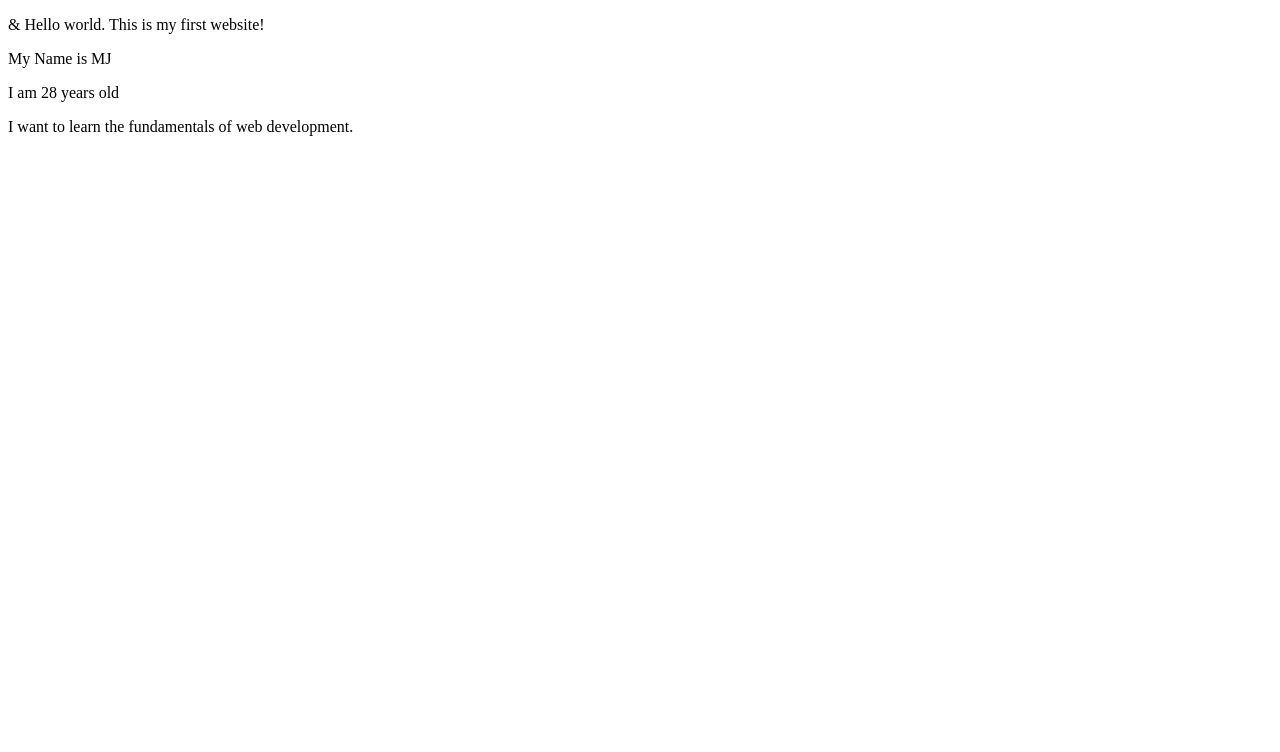
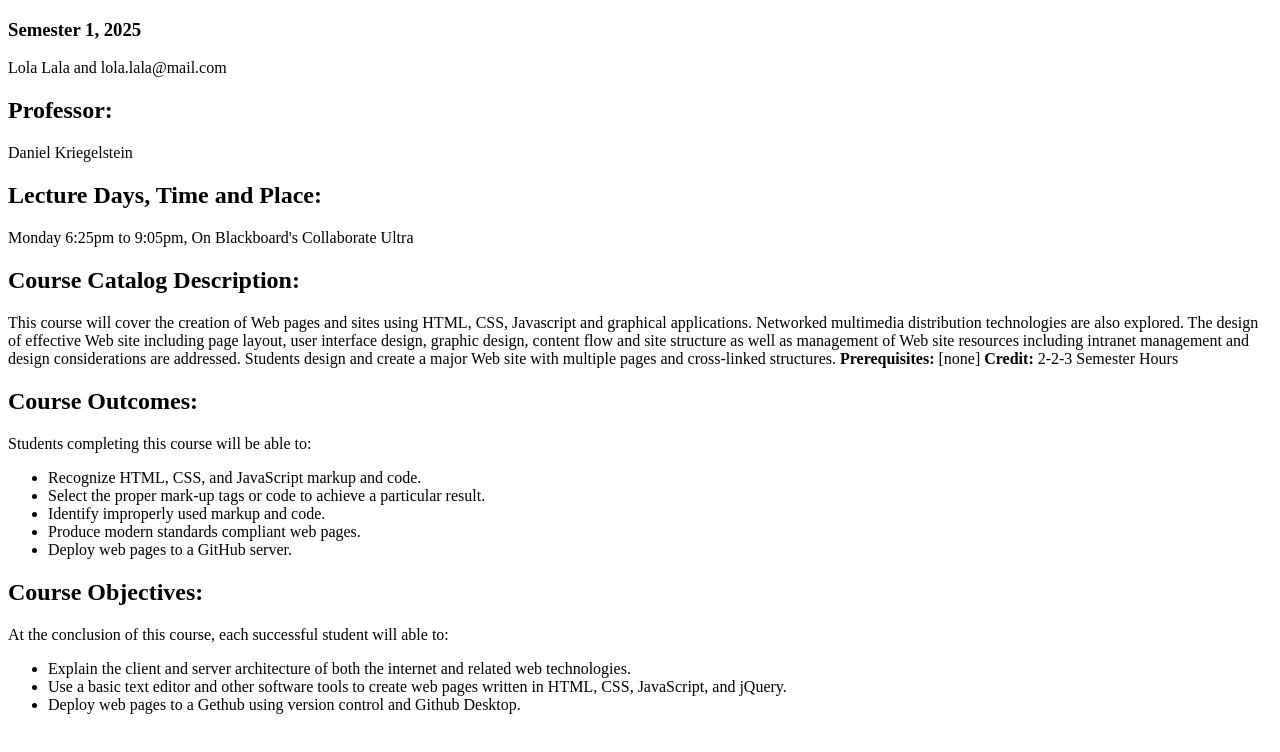
Before and after one commit to mjoeli/WebFundamentals, a plain HTML site: page index.html in a window 1280 px wide. Drawn offline with Linux system fonts and the light colour scheme.

Commit message:
Update index.html
Lab 2

```diff
--- a/index.html
+++ b/index.html
@@ -2,12 +2,34 @@
 <html lang="en">
 <head>
 	<meta charset="utf-8">
-	<title>Internet Technologies and Web Design</title>
+	<title><h1>Internet Technologies and Web Design</h1></title>
 </head>
 <body>
-	<p>&amp; Hello world. This is my first website!</p>
-	<p>My Name is MJ</p>
-	<p>I am 28 years old</p>
-	<p>I want to learn the fundamentals of web development.</p>
+  <h3>Semester 1, 2025</h3>
+	<p>Lola Lala and lola.lala@mail.com</p>
+  <h2>Professor:</h2>
+  <p>Daniel Kriegelstein</p>
+  <h2>Lecture Days, Time and Place:</h2>
+	<p>Monday 6:25pm to 9:05pm, On Blackboard's Collaborate Ultra</p>
+  <h2>Course Catalog Description:</h2>
+	<p>This course will cover the creation of Web pages and sites using HTML, CSS, Javascript and graphical applications. Networked multimedia distribution technologies are also explored. The design of effective Web site including page layout, user interface design, graphic design, content flow and site structure as well as management of Web site resources including intranet management and design considerations are addressed. Students design and create a major Web site with multiple pages and cross-linked structures. <strong>Prerequisites:</strong> [none] <strong>Credit:</strong> 2-2-3 Semester Hours</p>
+	<h2>Course Outcomes:</h2>
+  <p>Students completing this course will be able to:
+  <ul>
+    <li>Recognize HTML, CSS, and JavaScript markup and code.</li>
+    <li>Select the proper mark-up tags or code to achieve a particular result.</li>
+    <li>Identify improperly used markup and code.</li>
+    <li>Produce modern standards compliant web pages.</li>
+    <li>Deploy web pages to a GitHub server.</li>
+  </ul>
+  </p>
+  <h2>Course Objectives:</h2>
+  <p>At the conclusion of this course, each successful student will able to:
+  <ul>
+    <li>Explain the client and server architecture of both the internet and related web technologies.</li>
+    <li>Use a basic text editor and other software tools to create web pages written in HTML, CSS, JavaScript, and jQuery.</li>
+    <li>Deploy web pages to a Gethub using version control and Github Desktop.</li>
+  </ul>
+  </p>
 </body>
 </html>
```
